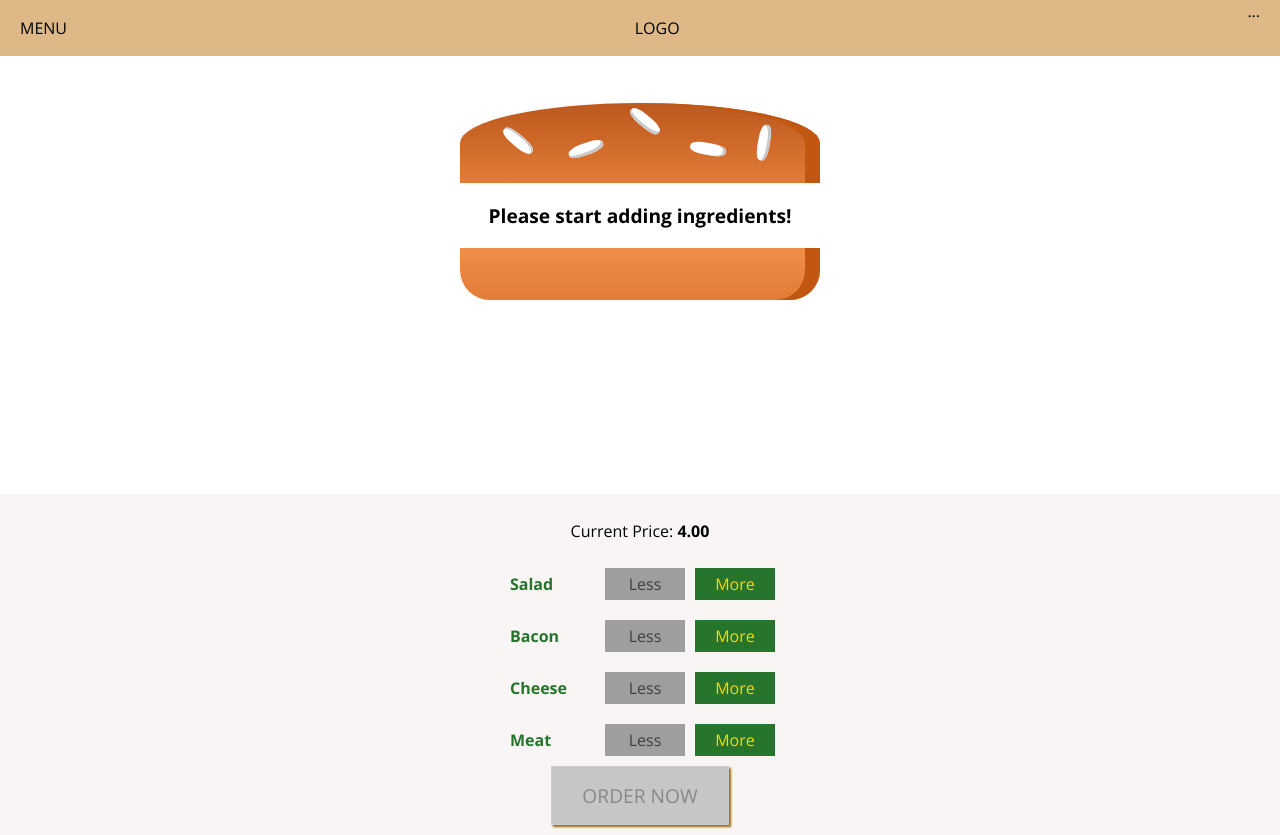
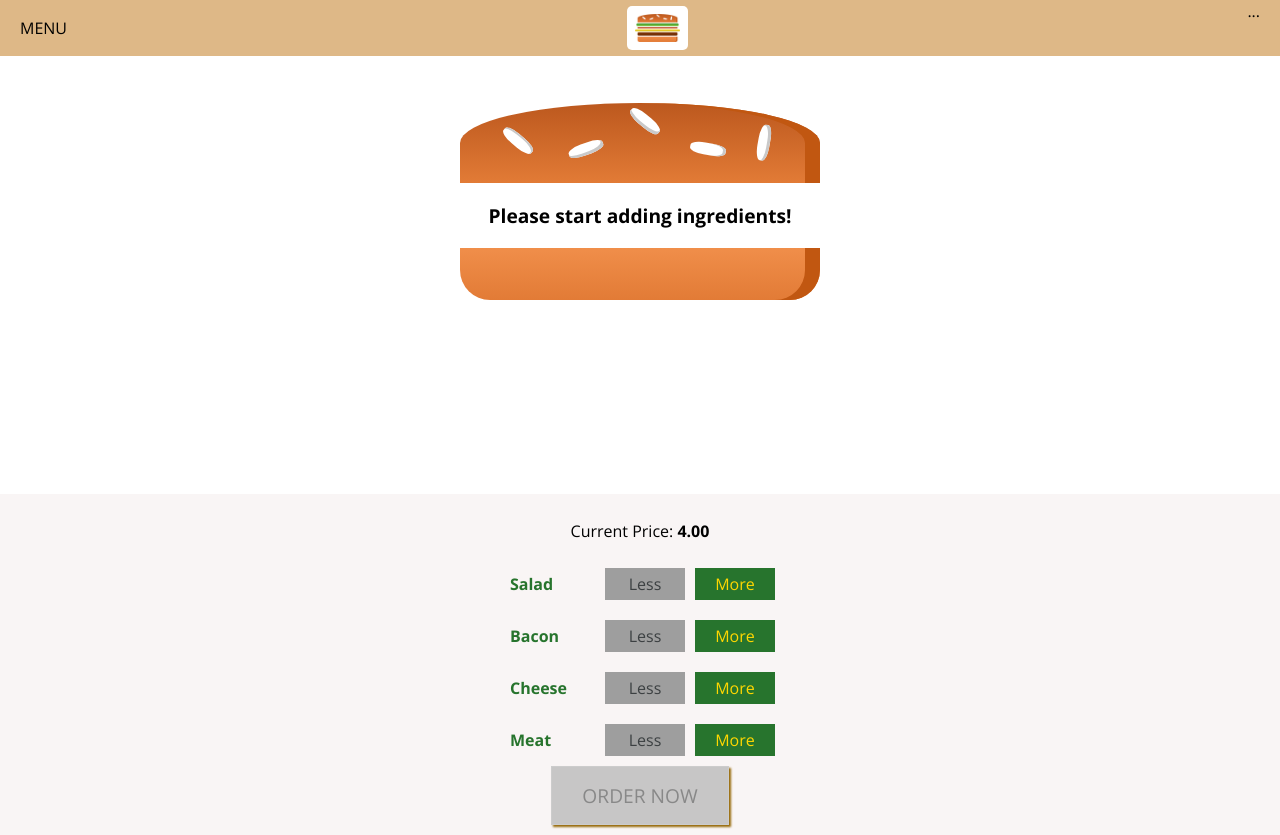
Before and after one commit to Wolfy64/burger-builder, a React app: page / in a window 1280 px wide. Built offline with nearby package versions, Linux system fonts and the light colour scheme.

Commit message:
Using a Logo in our Application

```diff
--- /dev/null
+++ b/src/components/Logo/Logo.css
@@ -0,0 +1,11 @@
+.Logo{
+  background-color: white;
+  padding: 8px;
+  height: 80%;
+  box-sizing: border-box;
+  border-radius: 5px;
+}
+
+.Logo img {
+  height: 100%;
+}
--- /dev/null
+++ b/src/components/Logo/Logo.js
@@ -0,0 +1,11 @@
+import React from 'react';
+import burgerLogo from '../../assets/images/burger-logo.png';
+import classes from './Logo.css'
+
+const logo = (props) => (
+  <div className={classes.Logo}>
+    <img src={burgerLogo} alt="MyBurguer"/>
+  </div>
+);
+
+export default logo;
--- a/src/components/Navigation/Toolbar/Toolbar.js
+++ b/src/components/Navigation/Toolbar/Toolbar.js
@@ -1,10 +1,11 @@
 import React from 'react';
 import classes from "./Toolbar.css";
+import Logo from "../../Logo/Logo";
 
 const toolbar = (props) => (
   <header className={classes.Toolbar} >
     <div>MENU</div>
-    <div>LOGO</div>
+    <Logo/>
     <nav>
       ...
     </nav>
--- a/src/components/UI/Backdrop/Backdrop.css
+++ b/src/components/UI/Backdrop/Backdrop.css
@@ -5,5 +5,5 @@
   z-index: 100;
   left:0;
   top: 0;
-  /* background-color: rgba(0,0,0,0.5); */
+  background-color: rgba(0,0,0,0.5);
 }
```
Also changed, not shown: src/assets/images/burger-logo.png (added).
